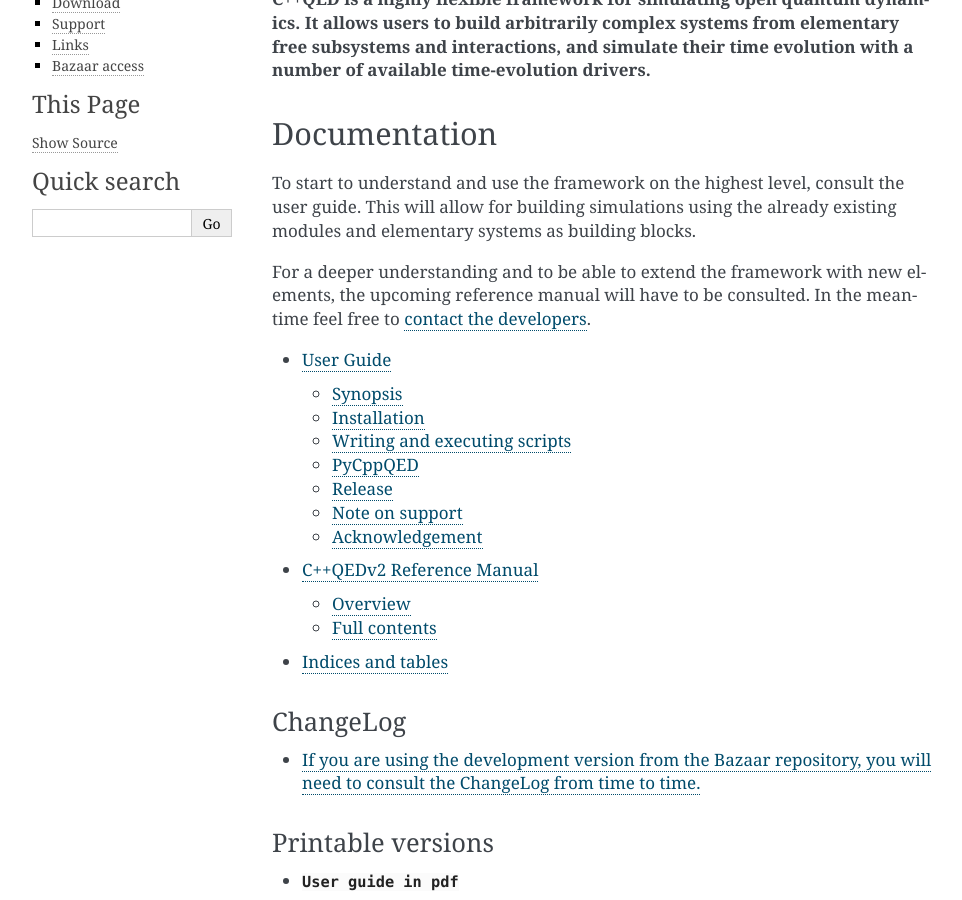
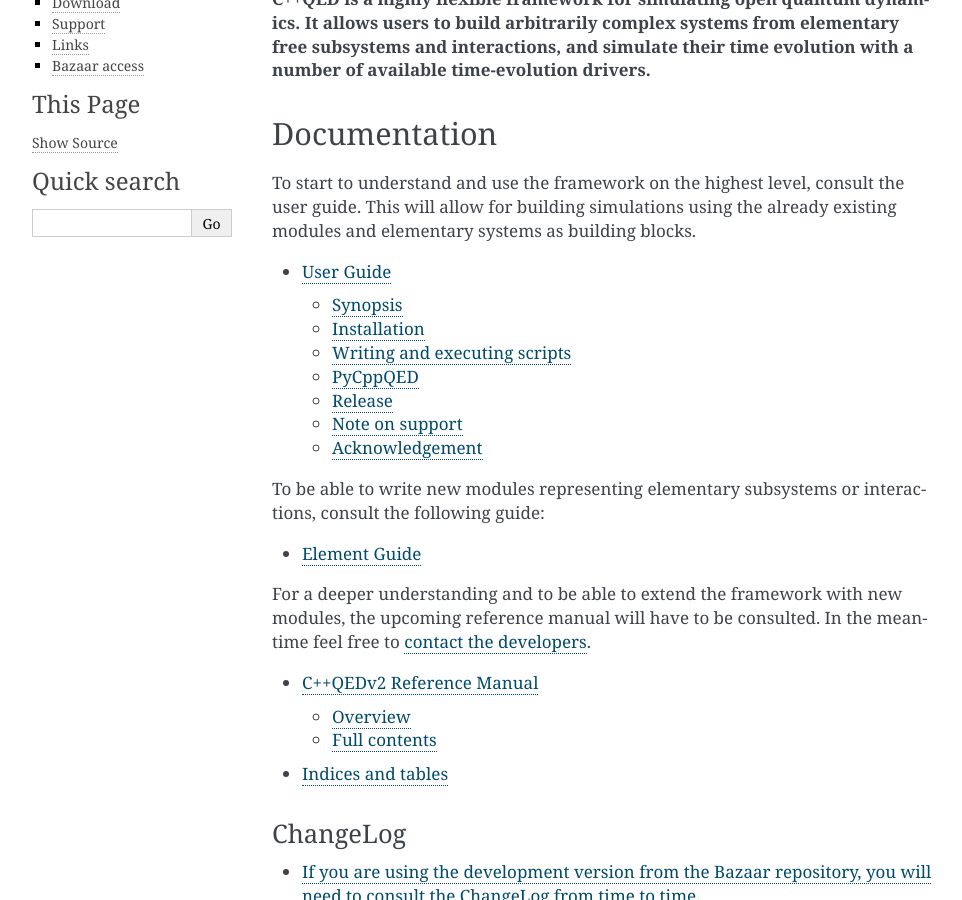
Before and after one commit to vukics/cppqed, a Sphinx documentation site: the page built from doc/index.rst, in a window 1280 px wide and 900 px high, scrolled down 228 px. Shown: the whole window, without its empty margins (148-1110 px from the left). Built offline with Sphinx 7.4.7, drawn with Linux system fonts in a browser that asks for light colours; the version number could not be read and is left out.

Commit message:
started restructuring

```diff
--- a/doc/index.rst
+++ b/doc/index.rst
@@ -12,12 +12,22 @@ Documentation
 
 To start to understand and use the framework on the highest level, consult the user guide. This will allow for building simulations using the already existing modules and elementary systems as building blocks.
 
-For a deeper understanding and to be able to extend the framework with new elements, the upcoming reference manual will have to be consulted. In the meantime feel free to `contact the developers <http://sourceforge.net/project/memberlist.php?group_id=187775>`_.
+.. toctree::
+   :maxdepth: 2
+
+   User Guide <tutorial/tutorial>
+
+To be able to write new modules representing elementary subsystems or interactions, consult the following guide:
 
 .. toctree::
    :maxdepth: 2
 
-   User Guide <tutorial/tutorial>
+   Element Guide <manual/structureTutorial>
+
+For a deeper understanding and to be able to extend the framework with new modules, the upcoming reference manual will have to be consulted. In the meantime feel free to `contact the developers <http://sourceforge.net/project/memberlist.php?group_id=187775>`_.
+
+.. toctree::
+   :maxdepth: 2
 
    Reference Manual <manual/manual>
 
```
